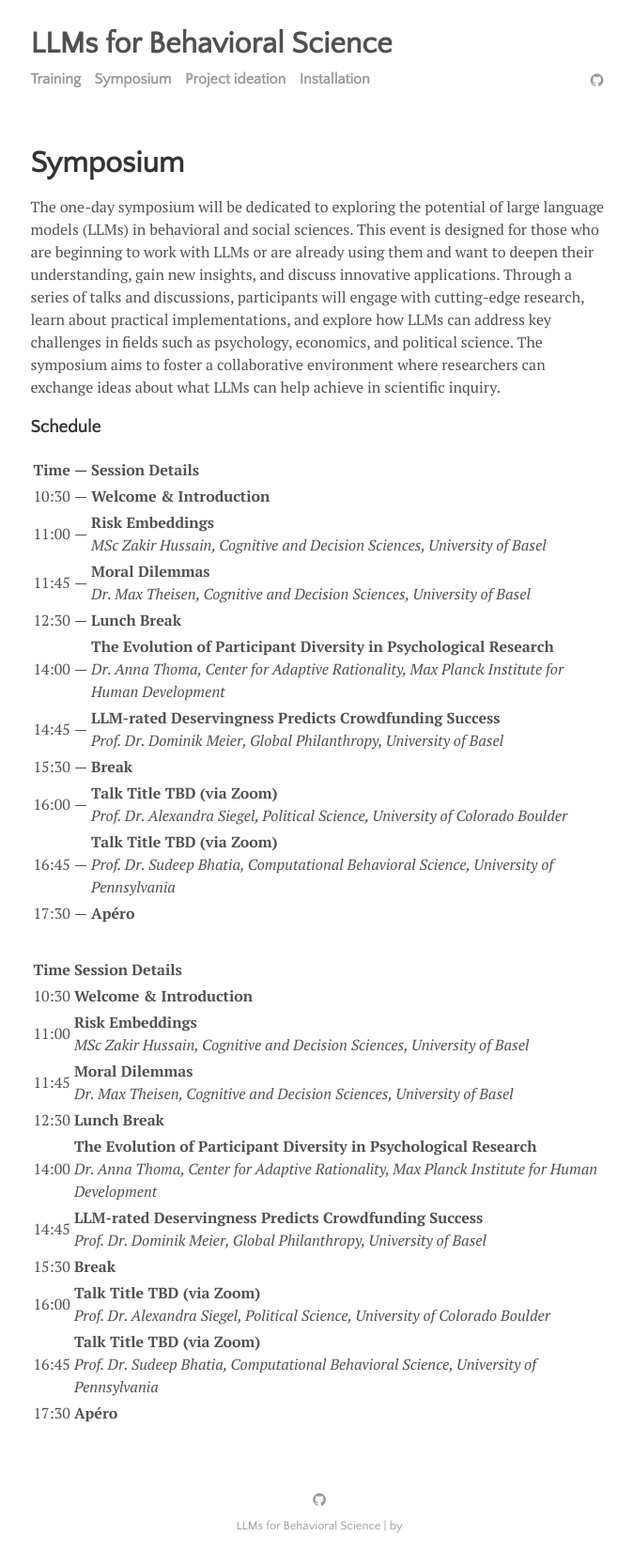
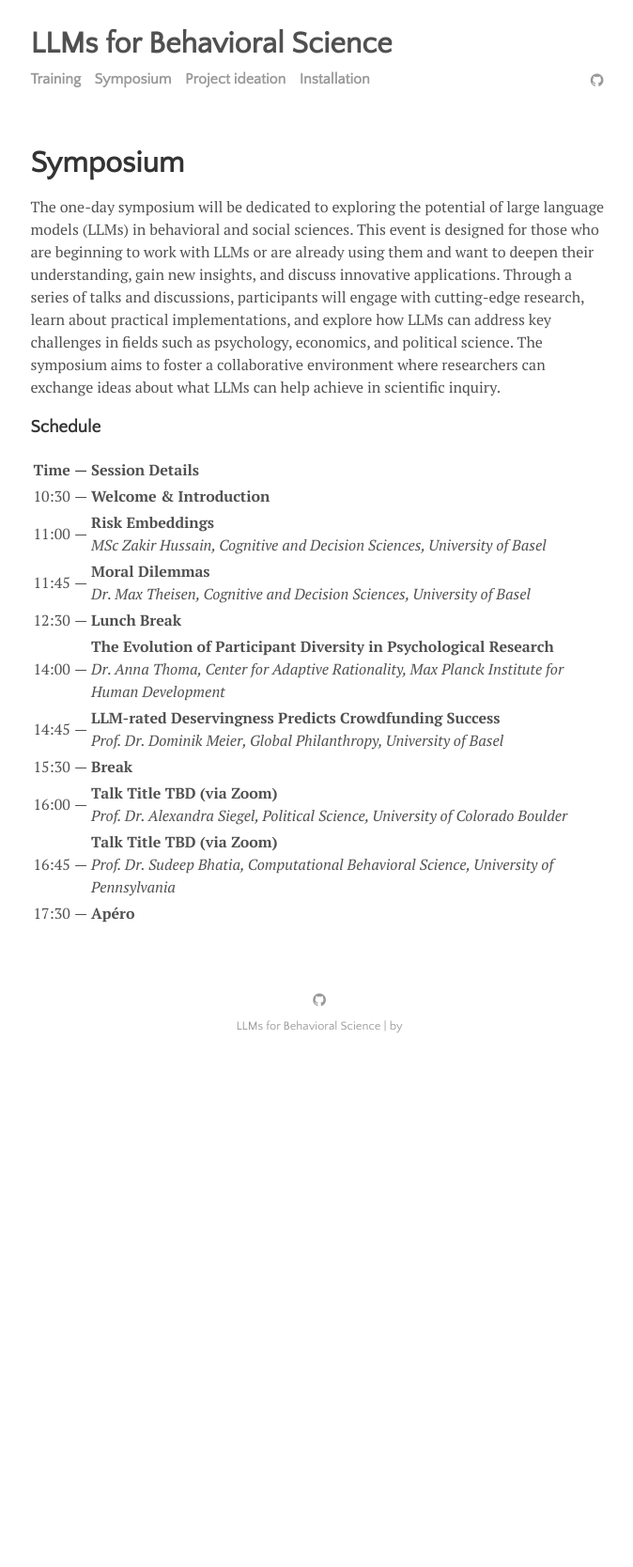
Before and after one commit to cdsbasel/LLM4BeSci_2025Unibas, a Jekyll site: the page built from menu/symposium.md, in a window 1280 px wide. Shown: the whole page at 94% size, without its empty margins (300-974 px from the left). Built offline with Jekyll 4.4.1, drawn with Linux system fonts in a browser that asks for light colours; after the commit the page ends 1136 px from its top, so only the background shows below that.

Commit message:
update symposium

```diff
--- a/_data/settings.yml
+++ b/_data/settings.yml
@@ -13,7 +13,7 @@ menu:
 
 # Available social icons are powered by Font Awesome, so you can use any icon that they offer
 social:
-- {icon: 'github', link: 'https://www.github.com/aginglexicon'}
+- {icon: 'github', link: 'https://github.com/cdsbasel/LLM4BeSci_2025Unibas'}
 # - {icon: 'twitter', link: 'https://twitter.com/paululele'}
 # - {icon: 'linkedin', link: 'http://www.linkedin.com/in/lenpaul/'}
 # - {icon: 'envelope', link: 'mailto:l.nguyen.paul@gmail.com'}
--- a/menu/symposium.md
+++ b/menu/symposium.md
@@ -20,18 +20,3 @@ The one-day symposium will be dedicated to exploring the potential of large lang
 | 16:00 |---| **Talk Title TBD (via Zoom)**                                     <br> *Prof. Dr. Alexandra Siegel, Political Science, University of Colorado Boulder* |
 | 16:45 |---| **Talk Title TBD (via Zoom)**                                     <br> *Prof. Dr. Sudeep Bhatia, Computational Behavioral Science, University of Pennsylvania* |
 | 17:30 |---| **Apéro**                                              |
-
-
-
-| Time   | Session Details                                                                                                                   |
-|--------|-----------------------------------------------------------------------------------------------------------------------------------|
-| 10:30  | **Welcome & Introduction**                                                                                                       |
-| 11:00  | **Risk Embeddings**                                                                                                               <br>*MSc Zakir Hussain, Cognitive and Decision Sciences, University of Basel*                   |
-| 11:45  | **Moral Dilemmas**                                                                                                                <br>*Dr. Max Theisen, Cognitive and Decision Sciences, University of Basel*                     |
-| 12:30  | **Lunch Break**                                                                                                                  |
-| 14:00  | **The Evolution of Participant Diversity in Psychological Research**                                                              <br>*Dr. Anna Thoma, Center for Adaptive Rationality, Max Planck Institute for Human Development* |
-| 14:45  | **LLM-rated Deservingness Predicts Crowdfunding Success**                                                                         <br>*Prof. Dr. Dominik Meier, Global Philanthropy, University of Basel*                           |
-| 15:30  | **Break**                                                                                                                        |
-| 16:00  | **Talk Title TBD (via Zoom)**                                                                                                     <br>*Prof. Dr. Alexandra Siegel, Political Science, University of Colorado Boulder*              |
-| 16:45  | **Talk Title TBD (via Zoom)**                                                                                                     <br>*Prof. Dr. Sudeep Bhatia, Computational Behavioral Science, University of Pennsylvania*       |
-| 17:30  | **Apéro**                                                                                                                        |
```
